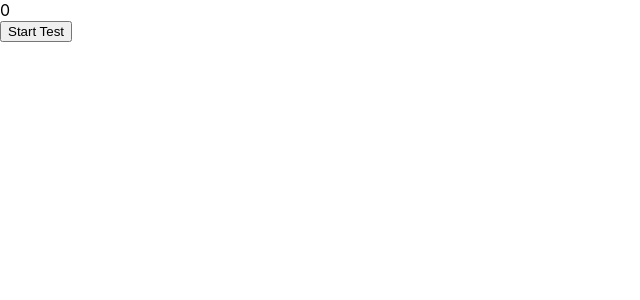
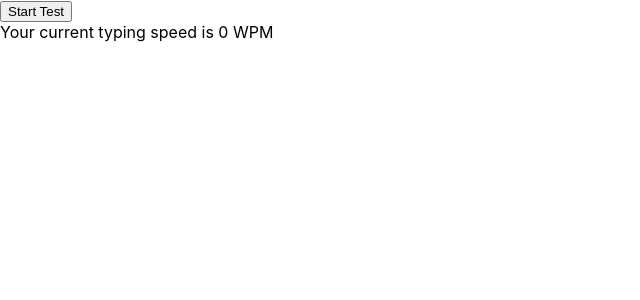
Before and after one commit to maximomacchi/react-wpm-test, a React (Create React App) app: page / in a window 1280 px wide. Shown: the top 300 px of the page, without its empty margins (0-640 px from the left). Built offline with nearby package versions, Linux system fonts and the light colour scheme.

Commit message:
Added dynamic rendering for various components (renders components based on app's state)

```diff
--- a/src/App.js
+++ b/src/App.js
@@ -3,33 +3,110 @@ import "./styles/App.css";
 
 import Timer from "./components/Timer";
 import StartButton from "./components/Start-Button";
-import { setServers } from "dns";
+import Form from "./components/Form";
+
+const TEST_TIME = 10;
+const wordsToType = [
+  "hello",
+  "hi",
+  "test",
+  "again",
+  "hey",
+  "hello",
+  "hi",
+  "test",
+  "again",
+  "hello",
+  "hi",
+  "test",
+  "again",
+  "hello",
+  "hi",
+  "test",
+  "again",
+  "hello",
+  "hi",
+  "test",
+  "again",
+  "hello",
+  "hi",
+  "test",
+  "again",
+  "hello",
+  "hi",
+  "test",
+  "again",
+  "hello",
+  "hi",
+  "test",
+  "again",
+  "hello",
+  "hi",
+  "test",
+  "again",
+  "hello",
+  "hi",
+  "test",
+  "again",
+  "hello",
+  "hi",
+  "test",
+  "again",
+  "hello",
+  "hi",
+  "test",
+  "again",
+  "hello",
+  "hi",
+  "test",
+  "again"
+];
 
 function App() {
   const [time, setTime] = useState(0);
   const [wordsTyped, setWordsTyped] = useState(0);
+  const [wordToType, setWordToType] = useState(wordsToType[wordsTyped]);
+  const [testActive, setTestActive] = useState(false);
 
   function startTest() {
-    setTime(60);
+    setTime(TEST_TIME);
     setWordsTyped(0);
   }
+
+  function incrementWordsTyped() {
+    setWordsTyped(wordsTyped + 1);
+  }
+
+  useEffect(() => {
+    setWordToType(wordsToType[wordsTyped]);
+  }, [wordsTyped]);
 
   useEffect(() => {
     let timeInterval = null;
     if (time > 0) {
+      // Test in progress
+      setTestActive(true);
       timeInterval = setInterval(() => {
         setTime(time => time - 1);
       }, 1000);
     } else {
+      // Test complete
       clearInterval(timeInterval);
+      setTestActive(false);
     }
     return () => clearInterval(timeInterval);
   }, [time]);
 
   return (
     <div className="App">
-      <Timer time={time} />
-      <StartButton startTest={startTest} />
+      <Timer time={time} testActive={testActive} />
+      <StartButton startTest={startTest} testActive={testActive} />
+      <Form
+        wordToType={wordToType}
+        wordsTyped={wordsTyped}
+        incrementWordsTyped={incrementWordsTyped}
+        testActive={testActive}
+      />
     </div>
   );
 }
--- a/src/components/Form.js
+++ b/src/components/Form.js
@@ -9,7 +9,7 @@ function Form({ wordToType, wordsTyped, incrementWordsTyped, testActive }) {
 
   useEffect(() => {
     if (input === wordToType) {
-      console.log("Word typed!");
+      console.log("Word typed correctly!");
       incrementWordsTyped();
       setInput("");
     }
@@ -24,7 +24,7 @@ function Form({ wordToType, wordsTyped, incrementWordsTyped, testActive }) {
 
   if (testActive) {
     return (
-      <div>
+      <div className="Form">
         <h3>{wordToType}</h3>
         <h4>Words Typed: {wordsTyped}</h4>
         <form onSubmit={e => e.preventDefault()}>
@@ -33,7 +33,9 @@ function Form({ wordToType, wordsTyped, incrementWordsTyped, testActive }) {
       </div>
     );
   }
-  return null;
+  return (
+    <div className="WPM">Your current typing speed is {wordsTyped} WPM</div>
+  );
 }
 
 export default Form;
--- a/src/components/Timer.js
+++ b/src/components/Timer.js
@@ -1,7 +1,12 @@
 import React from "react";
 
-function Timer({ time }) {
-  return <div>{time}</div>;
+function Timer({ time, testActive }) {
+  if (testActive && time > 1) {
+    return <div className="Timer">{time} seconds remaining</div>;
+  } else if (testActive && time === 1) {
+    return <div className="Timer">{time} second remaining</div>;
+  }
+  return null;
 }
 
 export default Timer;
```
